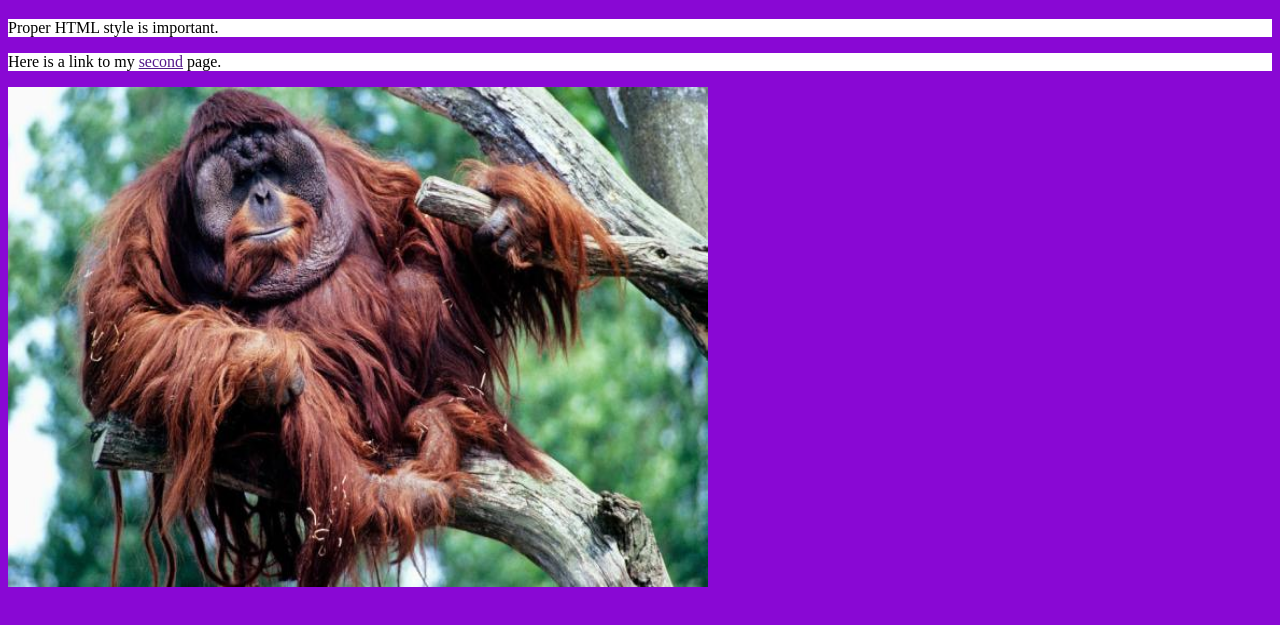
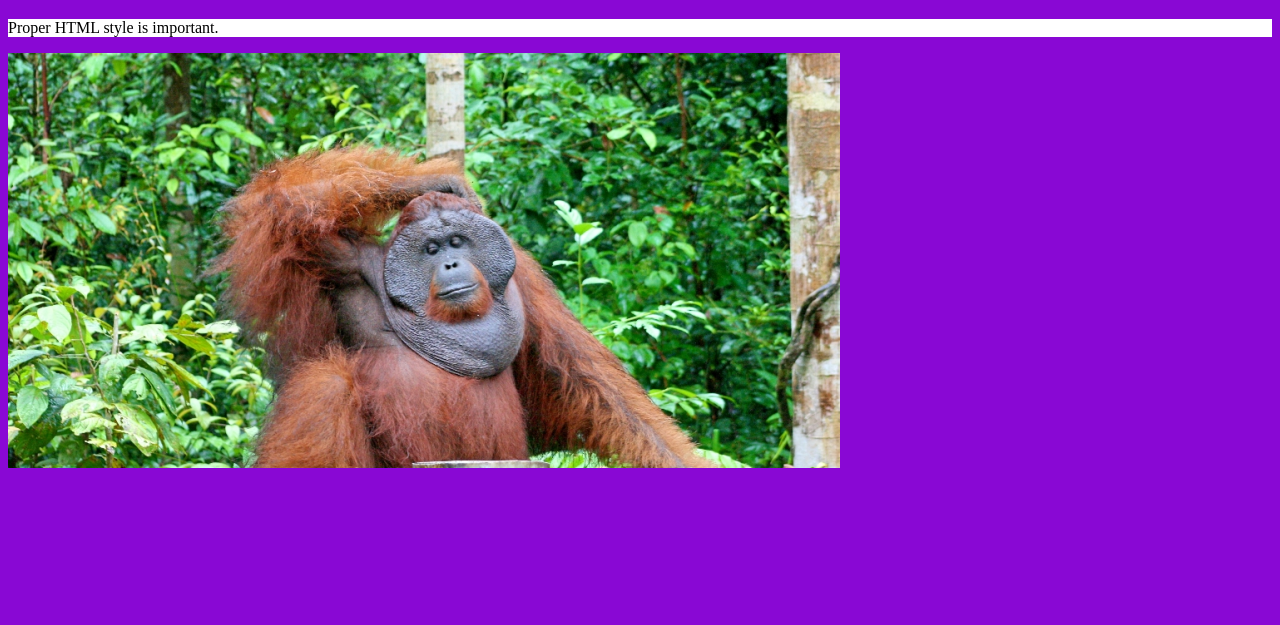
Before and after one commit to ICS20-Programming-SamMakuc/Unit1-04-HTML-CSS, a plain HTML site: page index.html in a window 1280 px wide. Shown: the part 61-686 px from the top of the page. Drawn offline with Linux system fonts and the light colour scheme.

Commit message:
Finished

```diff
--- a/index.html
+++ b/index.html
@@ -14,11 +14,6 @@
 	<body>
 		<h1>Style is important</h1>
 		<p>Proper HTML style is important.</p>
-		<p>
-			Here is a link to my
-			<a href="">second</a>
-			page.
-		</p>
-		<img src="Orangutan2.png"  width="700px" height="500px" id="myImage" alt="style">
+		<img src="Orangutan.webp"  width="" height="" id="myImage" alt="style">
 	</body>
 </html>
```
Also changed, not shown: Images/Orangutan2.png (renamed from Orangutan2.png), Orangutan.webp (added), more_style.html (added), 1 other file.
